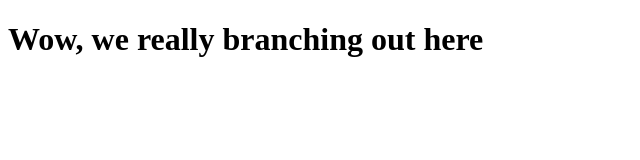
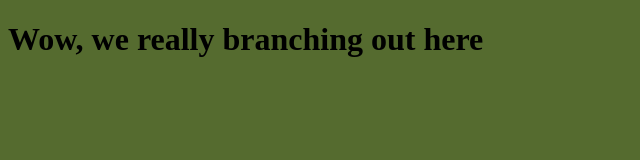
Before and after one commit to briancharlesoreilly/git-branching-practice, a plain HTML site: page index.html in a window 1280 px wide. Shown: the whole page, without its empty margins (0-640 px from the left). Drawn offline with Linux system fonts and the light colour scheme.

Commit message:
add background color to main

```diff
--- a/index.html
+++ b/index.html
@@ -5,6 +5,7 @@
   <meta name="viewport" content="width=device-width, initial-scale=1.0">
   <meta http-equiv="X-UA-Compatible" content="ie=edge">
   <title>Git branching lesson</title>
+  <link rel="stylesheet" href="./styles/styles.css">
 </head>
 <body>
   <h1>Wow, we really branching out here</h1>
--- /dev/null
+++ b/styles/styles.css
@@ -0,0 +1,3 @@
+body {
+  background-color: darkolivegreen;
+}
```
